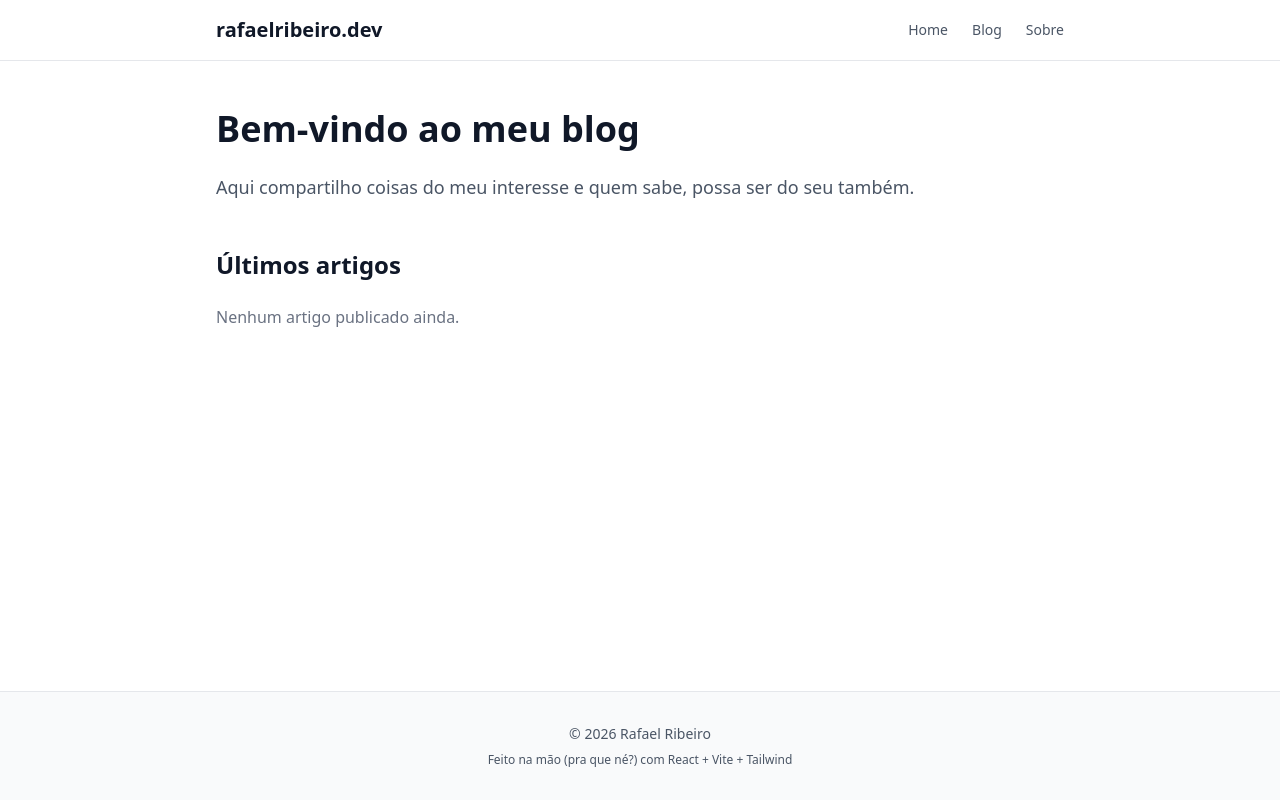
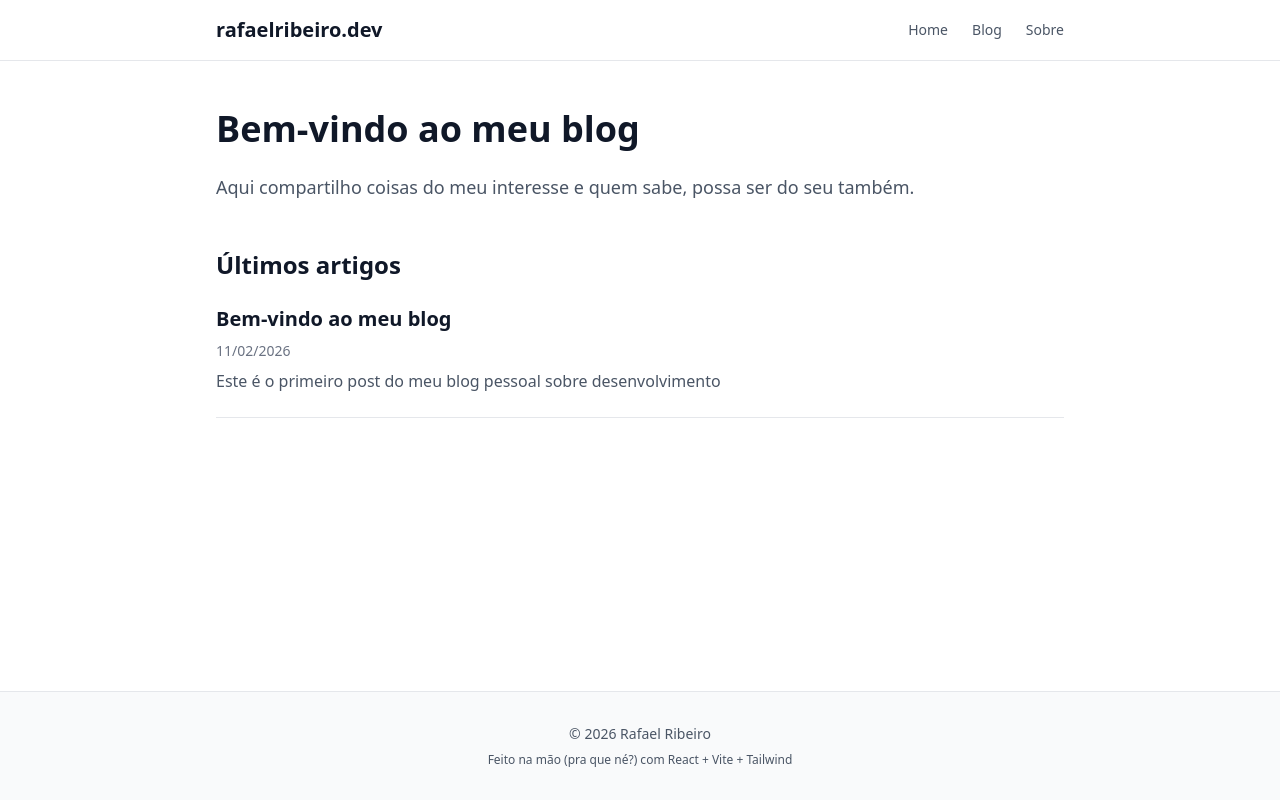
Before and after one commit to rafa-ribeiro/rafaelribeiro.dev, a React (Vite) app: page / in a window 1280 px wide. Built offline with nearby package versions, Linux system fonts and the light colour scheme.

Commit message:
chore: Update home

```diff
--- a/src/pages/Home.tsx
+++ b/src/pages/Home.tsx
@@ -1,22 +1,52 @@
-import Layout from "../components/Layout";
-import Seo from "../components/Seo";
-
+import { Link } from 'react-router-dom'
+import { useEffect, useState } from 'react'
+import Layout from "../components/Layout"
+import Seo from "../components/Seo"
+import { getAllPosts } from '../utils/posts'
+import type { PostIndex } from '../types/post'
 
 export default function Home() {
+    const [posts, setPosts] = useState<PostIndex[]>([])
+    const [loading, setLoading] = useState(true)
+
+    useEffect(() => {
+        getAllPosts().then(data => {
+            setPosts(data.slice(0, 3)) // Últimos 3 posts
+            setLoading(false)
+        })
+    }, [])
+
     return (
         <Layout>
             <Seo title="Home — Rafael Ribeiro" description="Blog pessoal sobre desenvolvimento de software e computação" />
             <main>
                 <h1 className="text-4xl font-bold mb-6">Bem-vindo ao meu blog</h1>
                 <p className="text-lg text-gray-600 mb-8">
-                Aqui compartilho coisas do meu interesse e quem sabe, possa ser do seu também.
+                    Aqui compartilho coisas do meu interesse e quem sabe, possa ser do seu também.
                 </p>
                 <div className="mt-12">
-                <h2 className="text-2xl font-semibold mb-6">Últimos artigos</h2>
-                <div className="space-y-6">
-                    {/* Posts here */}
-                    <p className="text-gray-500">Nenhum artigo publicado ainda.</p>
-                </div>
+                    <h2 className="text-2xl font-semibold mb-6">Últimos artigos</h2>
+                    <div className="space-y-6">
+                        {loading ? (
+                            <p className="text-gray-500">Carregando posts...</p>
+                        ) : posts.length > 0 ? (
+                            posts.map(post => (
+                                <article key={post.slug} className="border-b border-gray-200 pb-6">
+                                    <Link to={`/blog/${post.slug}`}>
+                                        <h2 className="text-xl font-semibold text-gray-900 hover:text-blue-600 transition mb-2">
+                                            {post.title}
+                                        </h2>
+                                    </Link>
+                                    <p className="text-sm text-gray-500 mb-2">
+                                        {new Date(post.date).toLocaleDateString('pt-BR')}
+                                    </p>
+                                    <p className="text-gray-600">{post.description}</p>
+                                </article>
+                            ))
+                        ) : (
+                            <p className="text-gray-500">Nenhum artigo publicado ainda.</p>
+                        )}
+                    </div>
                 </div>
             </main>
         </Layout>
```
